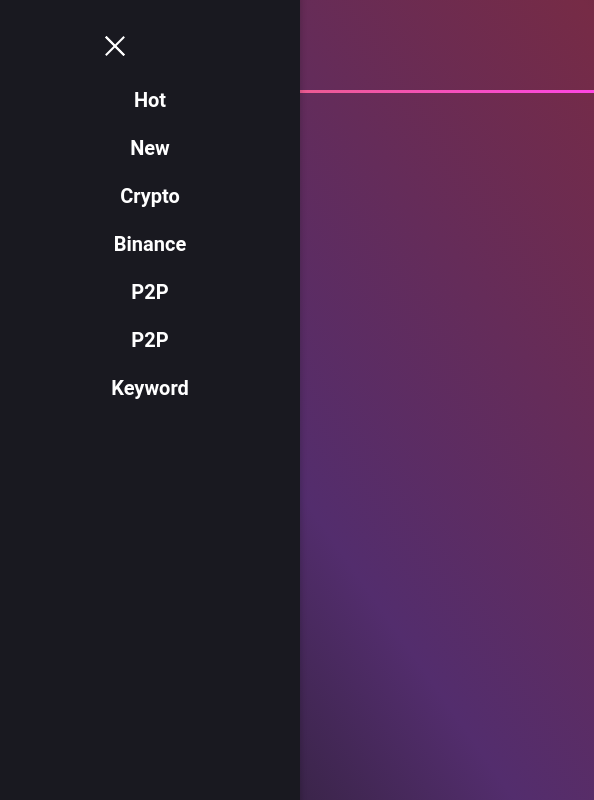
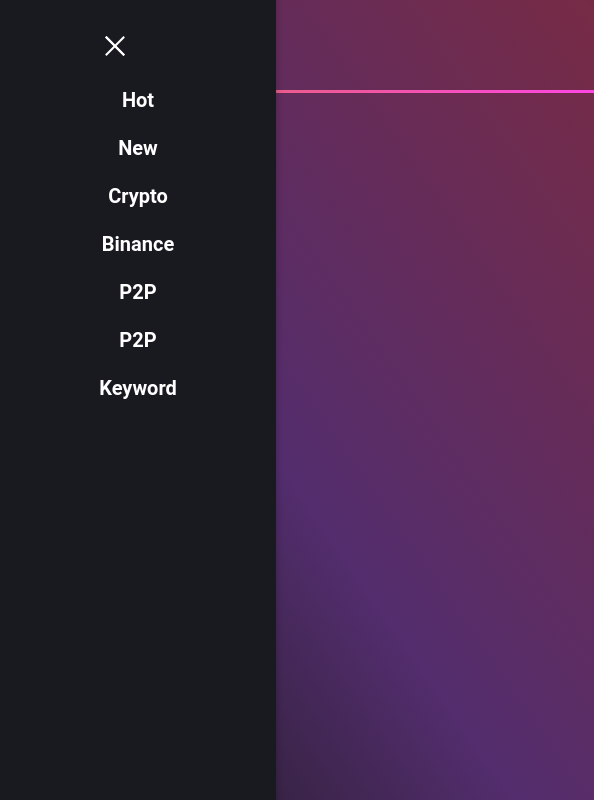
Before and after one commit to sirykey/blog, a plain HTML site: page index.html in a window 1280 px wide. Both pictures are taken after a click on the label 115 px from the left and 56 px from the top of the page. Shown: the full height of the page, 0-594 px from the left. Drawn offline with Linux system fonts and the light colour scheme.

Commit message:
мобайл ферст, так что шторку я еще подверстаю для десктопа

```diff
--- a/style.css
+++ b/style.css
@@ -72,7 +72,7 @@ html,body {
     visibility: hidden;
     top: -20px;
     left: -100%;
-    width: 300px;
+    width: 276px;
     height: 100%;
     padding: 80px 0;
     list-style: none;
```
